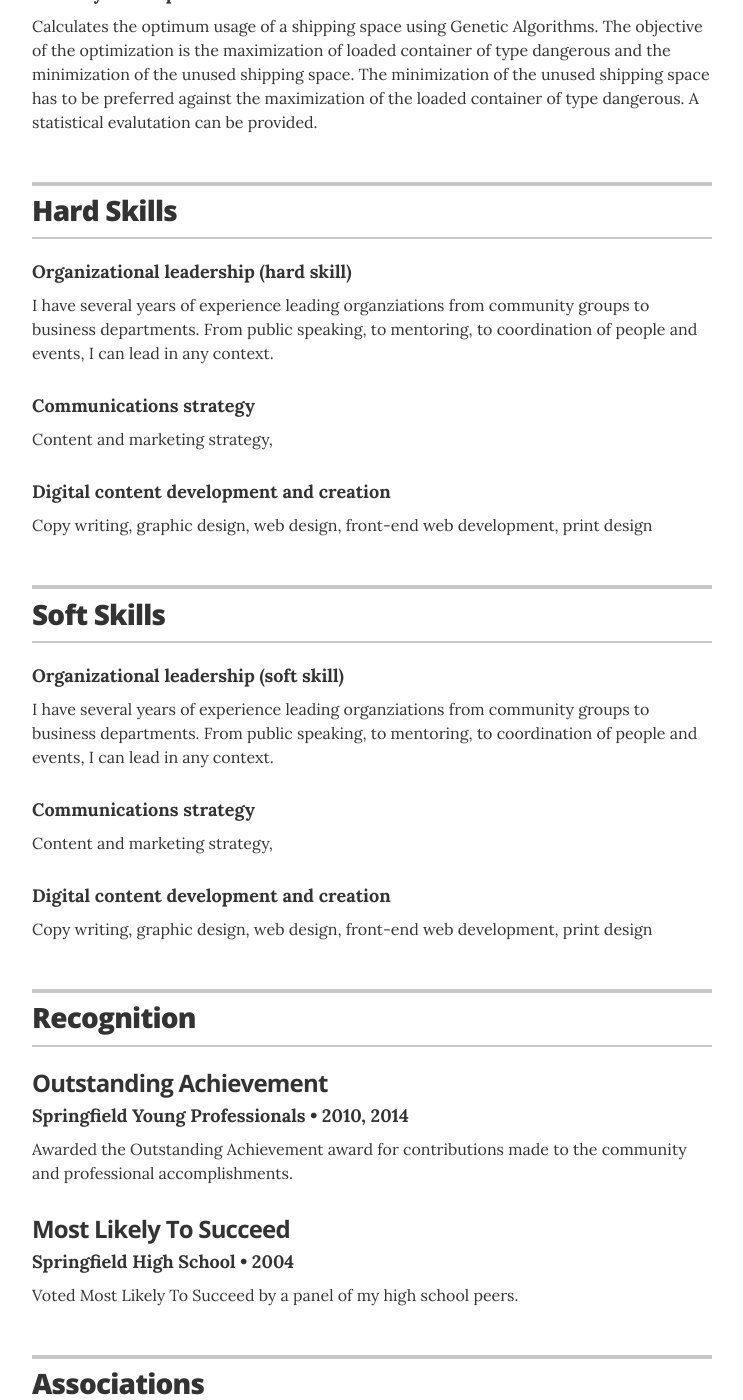
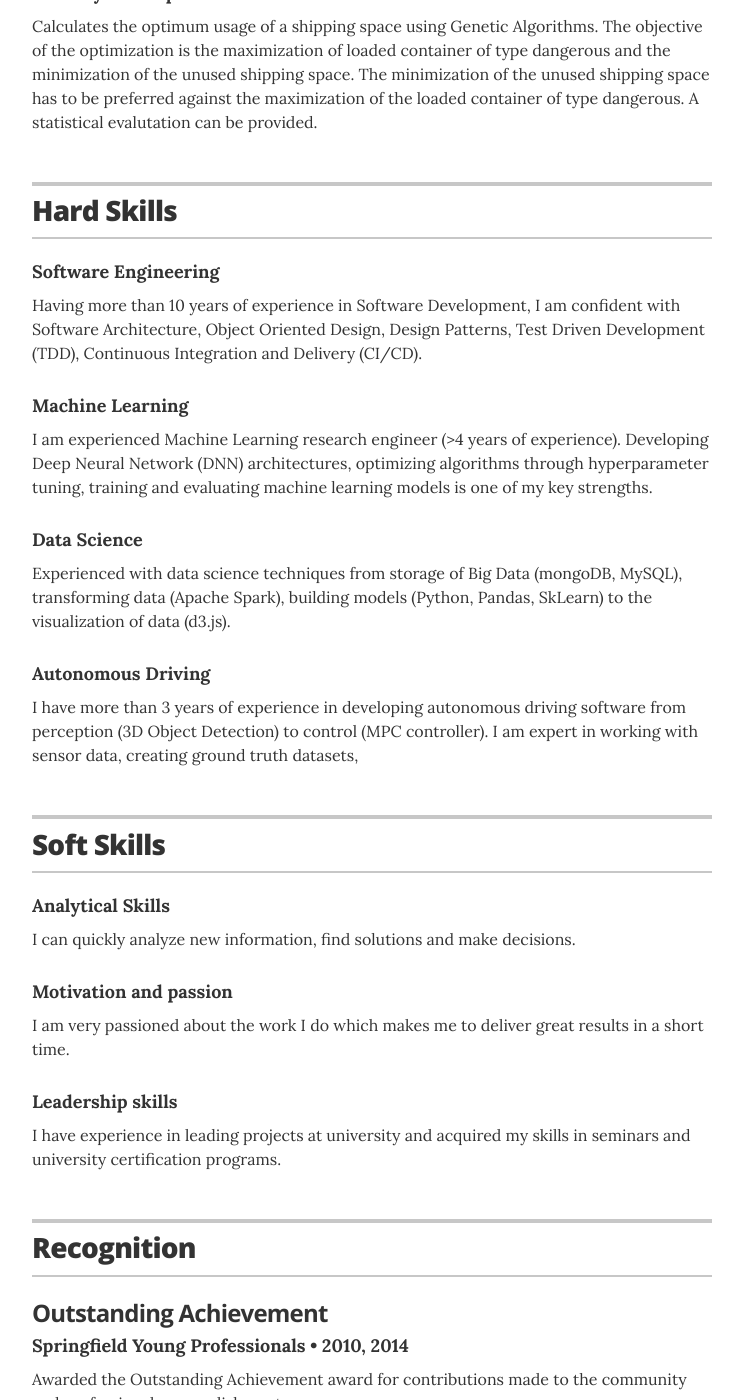
Before and after one commit to walzimmer/website, a Jekyll site: the page built from index.html, in a window 1280 px wide and 1400 px high, scrolled down 3976 px. Shown: the whole window, without its empty margins (268-1011 px from the left). Built offline with Jekyll 4.4.1, drawn with Linux system fonts in a browser that asks for light colours.

Commit message:
add  hard and soft skills

```diff
--- a/_data/hard_skills.yml
+++ b/_data/hard_skills.yml
@@ -1,12 +1,12 @@
 # Skills
-# Organizational leadership
-- skill: Organizational leadership (hard skill)
-  description: I have several years of experience leading organziations from community groups to business departments. From public speaking, to mentoring, to coordination of people and events, I can lead in any context.
+- skill: Software Engineering
+  description: Having more than 10 years of experience in Software Development, I am confident with Software Architecture, Object Oriented Design, Design Patterns, Test Driven Development (TDD), Continuous Integration and Delivery (CI/CD).
 
-# Communications strategy
-- skill: Communications strategy
-  description: Content and marketing strategy,
+- skill: Machine Learning
+  description: I am experienced Machine Learning research engineer (>4 years of experience). Developing Deep Neural Network (DNN) architectures, optimizing algorithms through hyperparameter tuning, training and evaluating machine learning models is one of my key strengths.
 
-# Digital content development and creation
-- skill: Digital content development and creation
-  description: Copy writing, graphic design, web design, front-end web development, print design
+- skill: Data Science
+  description: Experienced with data science techniques from storage of Big Data (mongoDB, MySQL), transforming data (Apache Spark), building models (Python, Pandas, SkLearn) to the visualization of data (d3.js).
+
+- skill: Autonomous Driving
+  description: I have more than 3 years of experience in developing autonomous driving software from perception (3D Object Detection) to control (MPC controller). I am expert in working with sensor data, creating ground truth datasets,
--- a/_data/soft_skills.yml
+++ b/_data/soft_skills.yml
@@ -1,12 +1,11 @@
 # Skills
 # Organizational leadership
-- skill: Organizational leadership (soft skill)
-  description: I have several years of experience leading organziations from community groups to business departments. From public speaking, to mentoring, to coordination of people and events, I can lead in any context.
+- skill: Analytical Skills
+  description: I can quickly analyze new information, find solutions and make decisions.
 
-# Communications strategy
-- skill: Communications strategy
-  description: Content and marketing strategy,
+- skill: Motivation and passion
+  description: I am very passioned about the work I do which makes me to deliver great results in a short time.
 
-# Digital content development and creation
-- skill: Digital content development and creation
-  description: Copy writing, graphic design, web design, front-end web development, print design
+- skill: Leadership skills
+  description: I have experience in leading projects at university and acquired my skills in seminars and university certification programs.
+  #From public speaking, to coordination of people and events, I can lead in any context.
```
